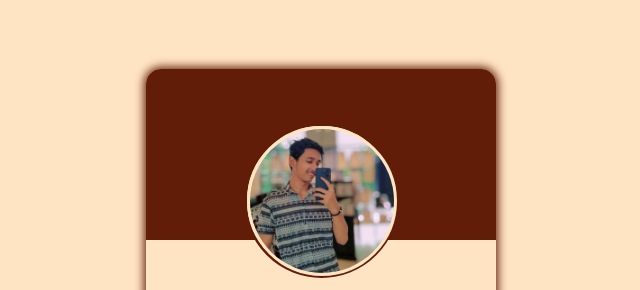
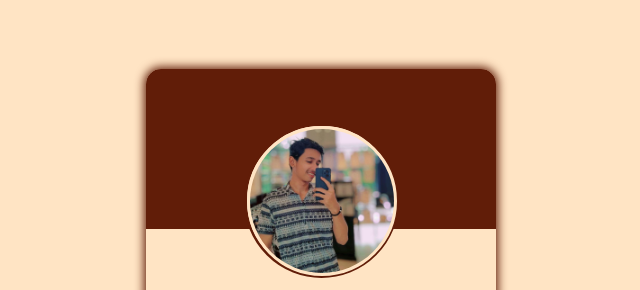
Before and after one commit to Ankit5125/iCard, a plain HTML site: page index.html in a window 1280 px wide. Shown: the part 141-431 px from the top of the page, without its empty margins (319-959 px from the left). Drawn offline with Linux system fonts and the light colour scheme.

Commit message:
Updated Css and Reuploaded Entire Project

```diff
--- a/style.css
+++ b/style.css
@@ -32,7 +32,7 @@ body {
 .main::before {
     content: '';
     position: absolute;
-    height: 45%;
+    height: 42%;
     width: 100%;
     background-color: rgb(97, 29, 8);
     top: 0;
```
